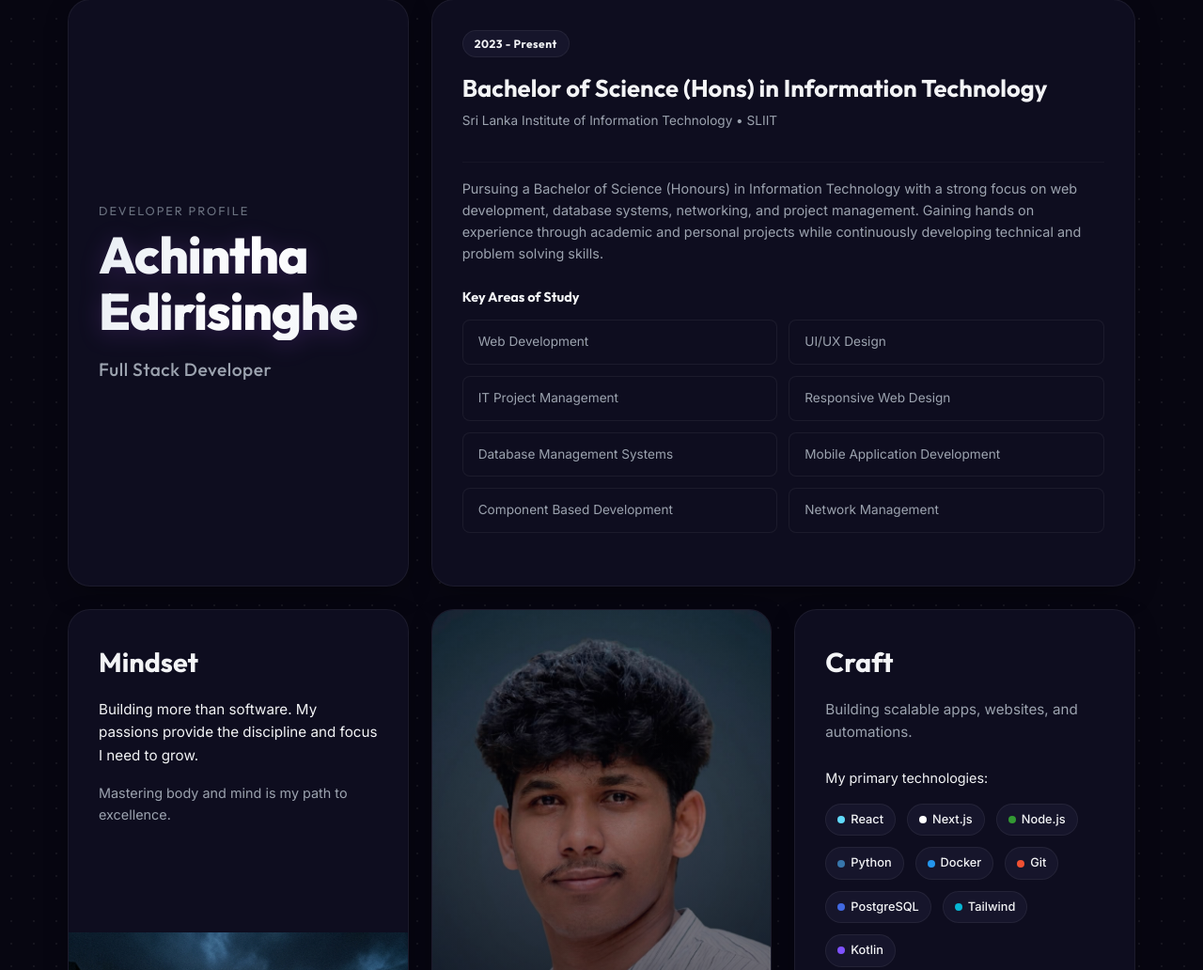
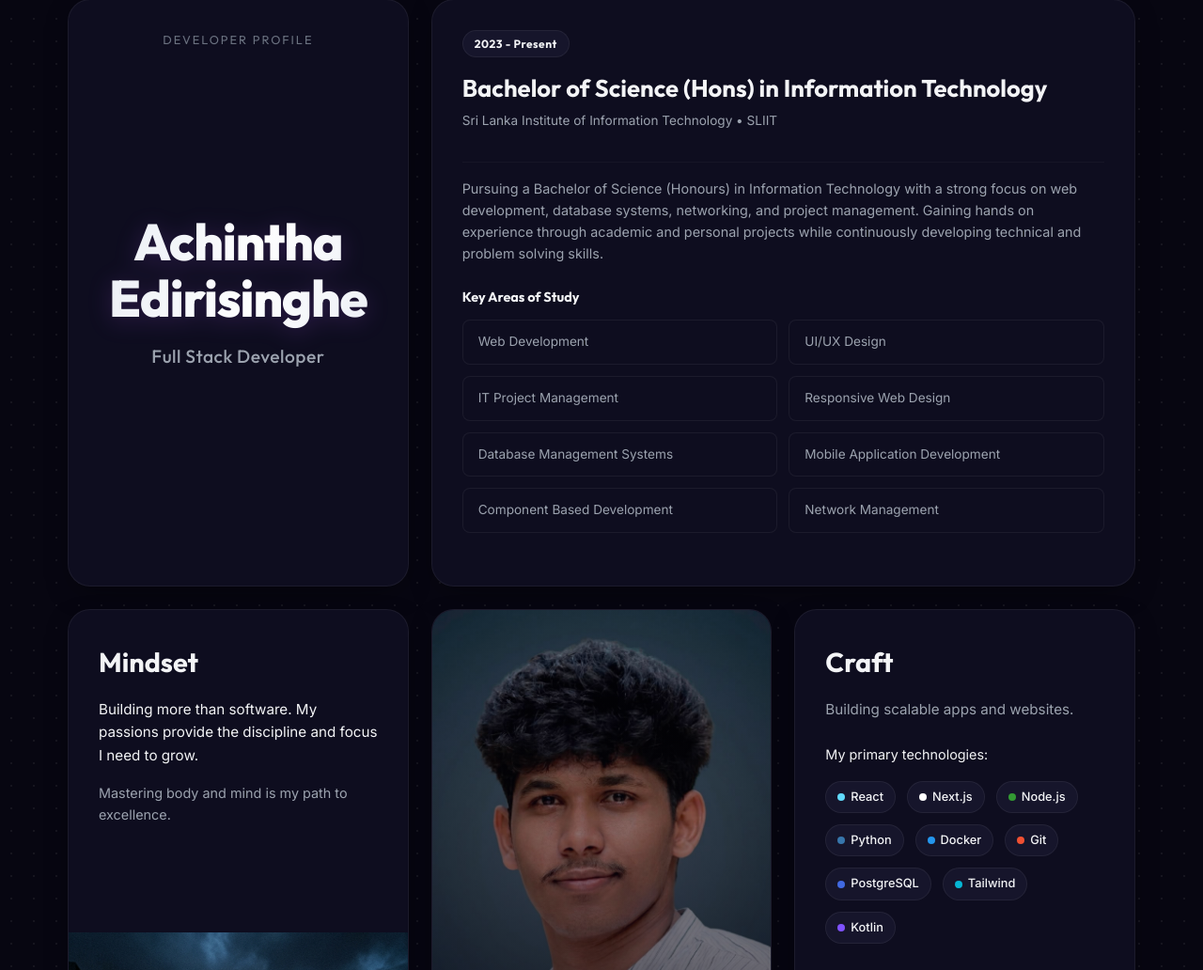
Before and after one commit to Achintha2002/Portfolio, a website built with Vite: page index.html in a window 1280 px wide. Shown: the part 1288-2320 px from the top of the page at 94% size. Built offline with nearby package versions, Linux system fonts and the light colour scheme; animation ran at ten frames a second.

Commit message:
refactor: update craft description and restructure name card layout for improved typography and alignment

```diff
--- a/index.html
+++ b/index.html
@@ -154,14 +154,14 @@
           <div class="bento-card card-4 row-2 craft-card">
             <div>
               <h3 class="craft-title">Craft</h3>
-              <p class="craft-desc" id="bento-craft-desc">Building scalable apps, websites, and automations.</p>
+              <p class="craft-desc" id="bento-craft-desc">Building scalable apps and websites.</p>
               <p class="text-muted" style="font-size: 0.9rem;">My primary technologies:</p>
               <div class="craft-tech-list" id="bento-craft-techs">
                 <!-- Populated dynamically -->
               </div>
             </div>
             <div>
-              <p class="craft-collaborate" id="bento-craft-cta">Active Hackathon competitor &amp; open-source contributor.</p>
+              <p class="craft-collaborate" id="bento-craft-cta">Passionate about building scalable web applications and seamless user experiences. Feel free to reach out for collaborations.</p>
               <div class="craft-status">
                 <div class="status-indicator"></div>
                 <span>Open to collaboration &amp; freelance</span>
--- a/js/config.js
+++ b/js/config.js
@@ -24,11 +24,11 @@ const PORTFOLIO_CONFIG = {
   craft: {
     title: "Craft",
     bullets: [
-      "Building scalable apps, websites, and automations.",
+      "Building scalable apps and websites.",
       "I understand what advantages modern tech can provide, helping me advise on the solutions a business actually needs.",
       "I will find & deliver the best tech solution for your business."
     ],
-    cta: "Active Hackathon competitor & open-source contributor. Feel free to invite me to collaborate.",
+    cta: "Passionate about building scalable web applications and seamless user experiences. Feel free to reach out for collaborations.",
     technologies: [
       { name: "React", icon: "fab fa-react", color: "#61DAFB" },
       { name: "Next.js", icon: "simple-icons:nextdotjs", color: "#FFFFFF" },
--- a/style.css
+++ b/style.css
@@ -478,18 +478,25 @@ section {
 
 /* Name Card Specifics */
 .name-card {
+  position: relative;
   display: flex;
   flex-direction: column;
   justify-content: center;
+  align-items: center;
+  text-align: center;
 }
 
 .name-card-subtitle {
+  position: absolute;
+  top: 2rem;
+  left: 0;
+  width: 100%;
   font-family: 'Outfit', sans-serif;
   text-transform: uppercase;
   letter-spacing: 2px;
   font-size: 0.8rem;
   color: var(--text-muted);
-  margin-bottom: 0.5rem;
+  margin: 0;
 }
 
 .name-card-title {
@@ -498,7 +505,8 @@ section {
   font-weight: 900;
   line-height: 1.1;
   letter-spacing: -0.02em;
-  margin-bottom: 1rem;
+  margin-bottom: 0.5rem;
+  padding-bottom: 0.15em; /* Fixes descenders like 'g' getting cut off */
   word-break: break-word;
 
   /* Advanced Animated Text Gradient */
```
